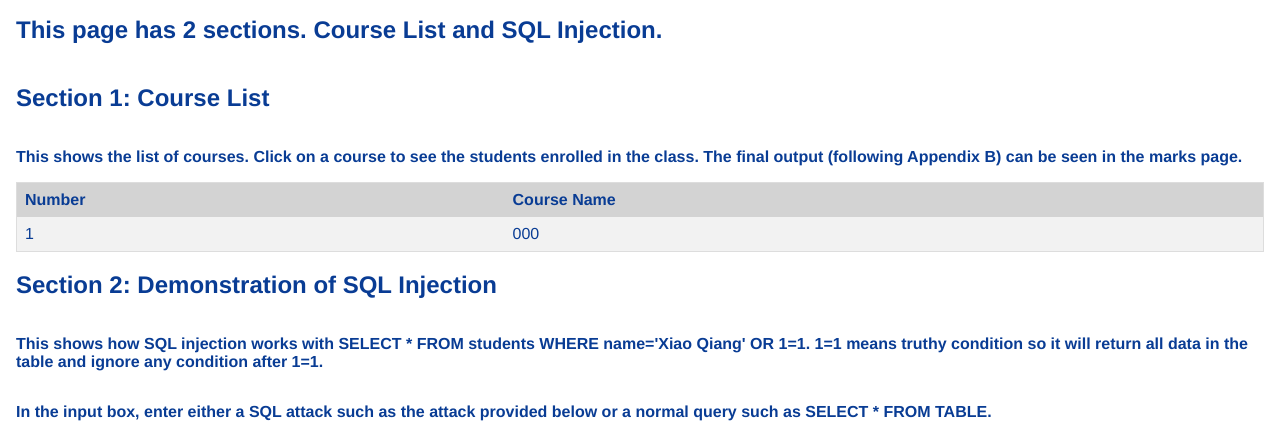
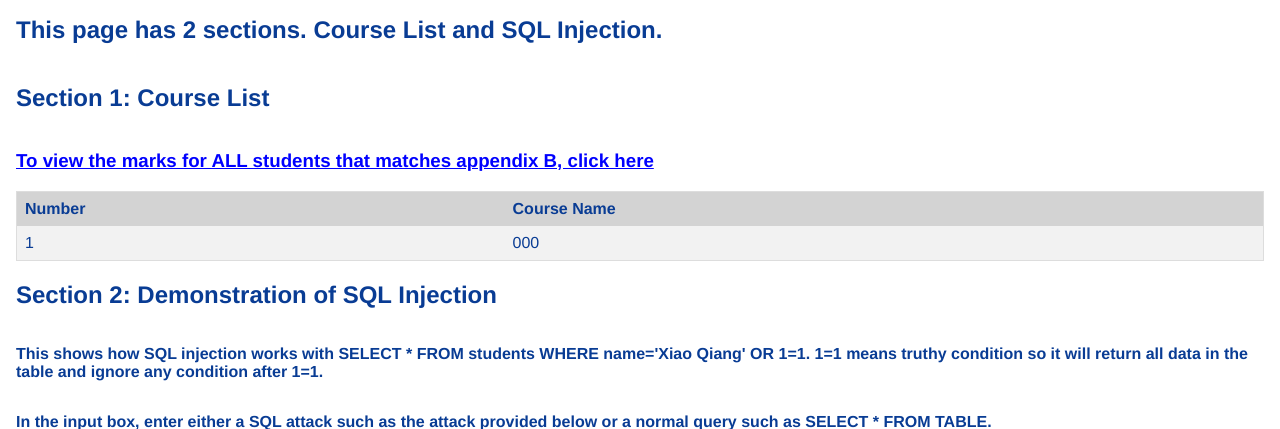
Before and after one commit to MatthewFraser22/CP476, a PHP site: page / in a window 1280 px wide. Shown: the part 479-908 px from the top of the page. Run offline with PHP 8.4, Linux system fonts and the light colour scheme; tables that the repository leaves empty or names only in its code hold one stand-in row (values such as "Sample post").

Commit message:
Add final grade output for all students.

```diff
--- a/all.php
+++ b/all.php
@@ -7,7 +7,7 @@
 <body>
     <?php include "header.php"; ?>
     <div class="container">
-        <h2>Final grade output (Following Appendix B)</h2>
+        <h2>Final grade output for ALL students (Following Appendix B)</h2>
 
         <div style="overflow-x:auto;">
             <table>
@@ -49,7 +49,7 @@
                 ?>
 
                 <script>
-                    calculator(50)
+                    const params = new URLSearchParams(window.location.search)
                 </script>
 
             </table>
--- a/css/table.css
+++ b/css/table.css
@@ -73,3 +73,9 @@ tr:nth-child(even){background-color: #f2f2f2}
   margin-right: auto;
   width: 20rem;
 }
+
+.appendixB{
+  text-decoration: underline;
+  color: blue;
+  cursor:pointer;
+}
--- a/index.js
+++ b/index.js
@@ -1,3 +1,8 @@
 function redirect(id, course) {
     window.location.href=`class.php?id=${id}&course=${course}`
   }
+
+  function redirectToAll(total) {
+    window.location.href=`all.php?total=${total}`;
+    cursor:pointer;
+  }
--- a/index.php
+++ b/index.php
@@ -11,9 +11,18 @@
         <h1>Easily marks students in different courses with EasyMarking </h1>
         <h4>Millions of markers and agencies around the world use EasyMarking - be apart of our community. </h4>
         <img class="homepagePic" src="easymarkinghome.jpg" />
+
         <h2>This page has 2 sections. Course List and SQL Injection.</h2>
         <h2>Section 1: Course List</h2>
-        <p>This shows the list of courses. Click on a course to see the students enrolled in the class. The final output (following Appendix B) can be seen in the marks page.</p>
+        <?php
+        $db = new database();
+        $rows = $db->query('SELECT * FROM courses  INNER JOIN students
+        ON courses.student_id = students.student_id')->fetchAll();
+
+        $count = count($rows);
+        echo "<h3> <a class='appendixB' onclick='redirectToAll(`{$count}`)'>To view the marks for ALL students that matches appendix B, click here</a></h3>";
+        ?>
+
         <div style="overflow-x:auto;">
             <table>
                 <tr>
```
